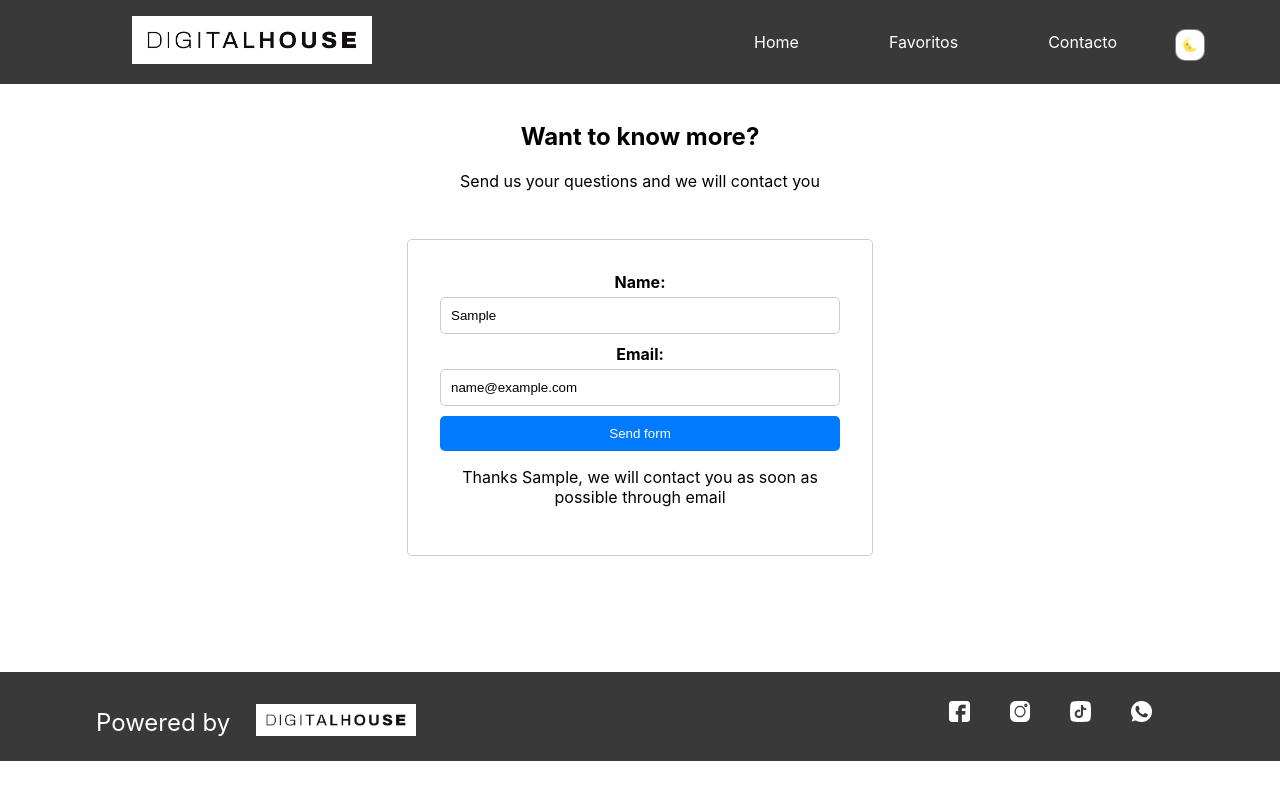
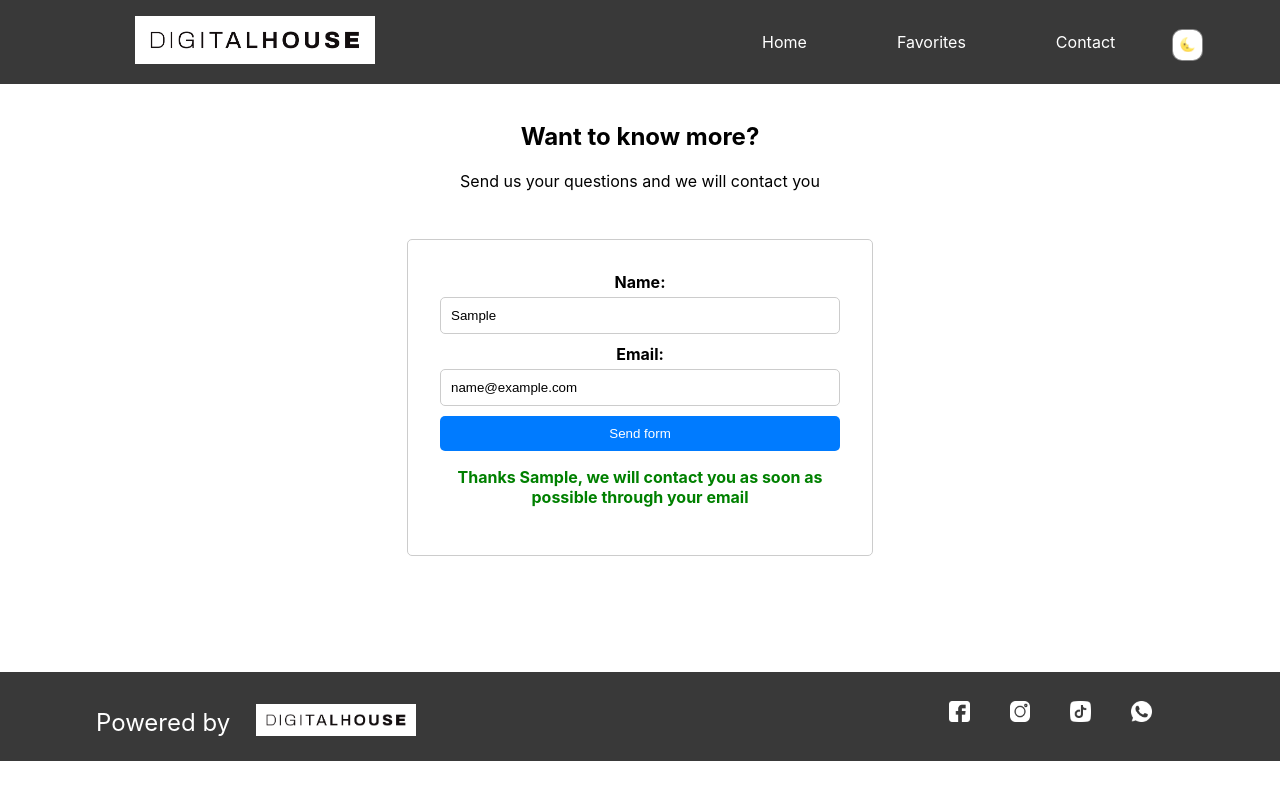
Before and after one commit to victoriafrench15/finalFront3_VictoriaFrench, a React (Create React App) app in the folder Final_VictoriaFrench/fe3-final/: page /contact in a window 1280 px wide. Both pictures are taken after typing "Sample", "name@example.com" into the empty fields and a click on the button "Send form". Built offline with nearby package versions, Linux system fonts and the light colour scheme.

Commit message:
last changes - css and form messages

```diff
--- a/Final_VictoriaFrench/fe3-final/src/Components/Form.jsx
+++ b/Final_VictoriaFrench/fe3-final/src/Components/Form.jsx
@@ -25,11 +25,27 @@ const Form = () => {
     function validation(e) {
       e.preventDefault();
       if (isValidName && isValidEmail) {
-        setMessage(`Thanks ${name}, we will contact you as soon as possible through email`);
+        setMessage(`Thanks ${name}, we will contact you as soon as possible through your email`);
+        setTimeout(() => {
+          setMessage('');
+        }, 5000);
       } else {
         setErrorMessage("Please verify your information");
+        setTimeout(() => {
+          setErrorMessage('');
+        }, 3000);
       }
     }
+
+    const messageStyles = {
+      color: "green",
+      fontWeight: "bold",
+    };
+
+    const errorStyles = {
+      color: "red",
+      fontWeight: "bold",
+    };
 
     return (
       <div>
@@ -54,8 +70,8 @@ const Form = () => {
 
           <button type="submit" className="">Send form</button>
 
-          {message && <p>{message}</p>}
-          {errorMessage && <p>{errorMessage}</p>}
+          {message && <p style={messageStyles}>{message}</p> }
+          {errorMessage && <p style={errorStyles}>{errorMessage}</p>}
         </form>
       </div>
     );
--- a/Final_VictoriaFrench/fe3-final/src/Components/Navbar.jsx
+++ b/Final_VictoriaFrench/fe3-final/src/Components/Navbar.jsx
@@ -12,8 +12,8 @@ const Navbar = () => {
       <div className="nav_div">
         <ul className='nav-ul'>
           <li className='nav-li'><Link to="/home">Home</Link></li>
-          <li className='nav-li'><Link to="/favs">Favoritos</Link></li>
-          <li className='nav-li'><Link to="/contact">Contacto</Link></li>
+          <li className='nav-li'><Link to="/favs">Favorites</Link></li>
+          <li className='nav-li'><Link to="/contact">Contact</Link></li>
         </ul>
 
         <ThemeToggleButton/>
--- a/Final_VictoriaFrench/fe3-final/src/Routes/Detail.jsx
+++ b/Final_VictoriaFrench/fe3-final/src/Routes/Detail.jsx
@@ -1,7 +1,5 @@
 import React from 'react';
 import { useLocation } from 'react-router-dom';
-
-//Este componente debera ser estilado como "dark" o "light" dependiendo del theme del Context
 
 const Detail = () => {
   const location = useLocation();
@@ -10,9 +8,7 @@ const Detail = () => {
   // Consumiendo el parametro dinamico de la URL deberan hacer un fetch a un user en especifico
 
   return (
-    <div className='detail container'>
-        {/* aqui deberan renderizar la informacion en detalle de un user en especifico */}
-        {/* Deberan mostrar el name - email - phone - website por cada user en especifico */}
+    <div className='detail container' >
         <h1 className="title">{dentist.name}</h1>
         <img alt="doctor" src="/images/doctor.jpg" className="img_detail"></img>
         <div className='detail_contenedor'>
--- a/Final_VictoriaFrench/fe3-final/src/Routes/Favs.jsx
+++ b/Final_VictoriaFrench/fe3-final/src/Routes/Favs.jsx
@@ -2,15 +2,15 @@ import React from "react";
 import Card from "../Components/Card";
 import { useState, useEffect } from 'react';
 
-//Este componente debera ser estilado como "dark" o "light" dependiendo del theme del Context
+const Favs = () => {
 
-const Favs = () => {
 
   const [favs, setFavs] = useState([]);
   useEffect(() => {
     const storedFavs = JSON.parse(localStorage.getItem('favs')) || [];
     setFavs(storedFavs);
   }, []);
+
 
   return (
     <div className="container">
--- a/Final_VictoriaFrench/fe3-final/src/index.css
+++ b/Final_VictoriaFrench/fe3-final/src/index.css
@@ -200,7 +200,8 @@ form button:hover{
 }
 
 .card:hover{
-  border: 0.5px solid rgb(206, 217, 142);
+  border: 1.5px solid rgb(193, 189, 189);
+
 }
 
 .img{
@@ -259,7 +260,11 @@ tr:nth-child(even) {
 }
 
 .detailLink{
-  color: rgb(4, 4, 176);
+  color: rgb(139, 139, 143);
+}
+
+.detailLink:hover{
+  color: rgb(181, 181, 192);
 }
 
 .img_detail{
@@ -289,15 +294,15 @@ tr:nth-child(even) {
 
 .addToFav{
   font-size: x-small;
-  background-color: rgba(0, 128, 0, 0.384);
-  padding: 2px;
+  background-color: rgba(30, 214, 30, 0.384);
+  padding: 4px;
   border-radius: 8px;
 }
 
 .alreadyInFavs{
   font-size: x-small;
   background-color: rgba(255, 0, 0, 0.447);
-  padding: 2px;
+  padding: 4px;
   border-radius: 8px;
 }
 
```
